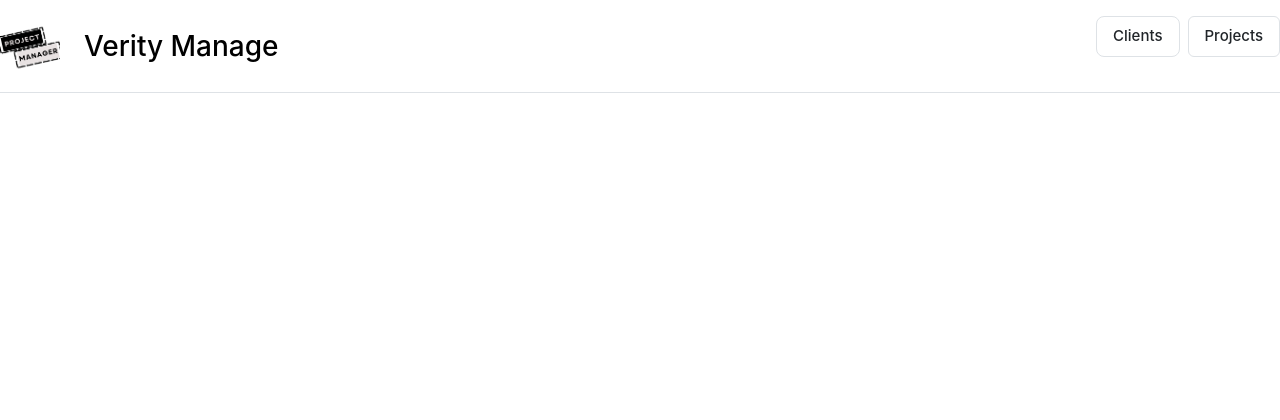
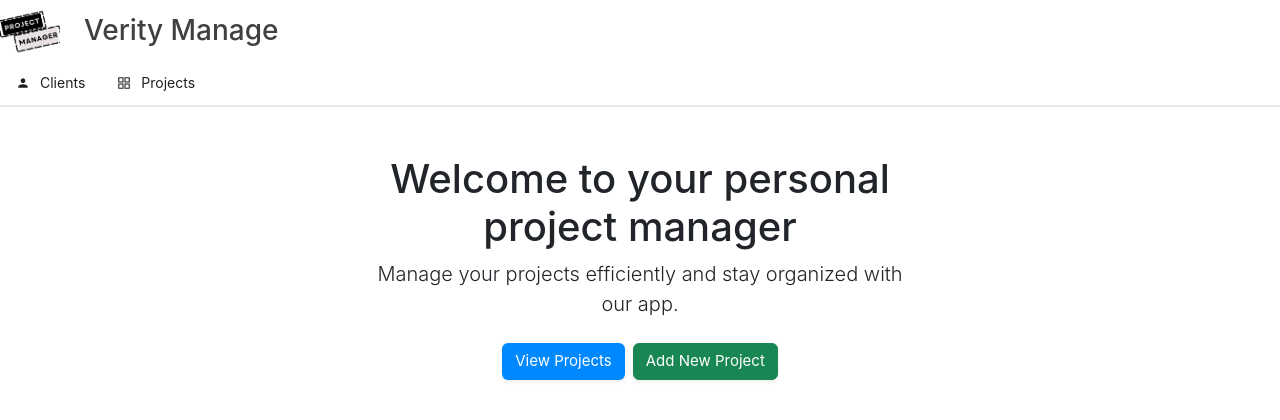
Before and after one commit to Know167/Project-management-project, a React (Create React App) app in the folder client/: page / in a window 1280 px wide. Shown: the top 420 px of the page. Built offline with nearby package versions, Linux system fonts and the light colour scheme.

Commit message:
Gave navigation a new look with Ant-design

```diff
--- a/client/src/components/Header.jsx
+++ b/client/src/components/Header.jsx
@@ -1,8 +1,38 @@
-import logo from './assets/1.png'
+import { useState } from "react";
+import { useNavigate, Outlet } from "react-router-dom";
+import logo from "./assets/1.png";
+import { Menu } from "antd";
+import PersonIcon from "@mui/icons-material/Person";
+import {
+    AppstoreOutlined,
+    MailOutlined,
+    SettingOutlined,
+} from "@ant-design/icons";
 
 const Header = () => {
+    const navigate = useNavigate();
+
+    const items = [
+        {
+            label: "Clients",
+            key: "clients",
+            icon: <PersonIcon/>,
+        },
+        {
+            label: "Projects",
+            key: "projects",
+            icon: <AppstoreOutlined />,
+        },
+    ];
+    const [current, setCurrent] = useState("");
+    const onClick = (e) => {
+        console.log(e.key);
+        navigate(`/${e.key}`);
+        setCurrent(e.key);
+    };
     return (
-      <div className="d-flex flex-wrap justify-content-center py-3 mb-4 border-bottom">
+        <>
+            <div className="justify-content-center mb-3 border-bottom">
                 <a
                     href="/"
                     className="d-flex align-items-center mb-3 mb-md-0 me-md-auto link-body-emphasis text-decoration-none">
@@ -15,8 +45,14 @@ const Header = () => {
                     />
                     <span className="fs-3 fw-medium ms-4">Verity Manage</span>
                 </a>
+                <Menu
+                    onClick={onClick}
+                    selectedKeys={[current]}
+                    mode="horizontal"
+                    items={items}
+                />
 
-          <ul className="nav nav-pills">
+                {/* <ul className="nav nav-pills">
                 <li className="nav-item">
                     <a
                         href="/clients"
@@ -32,9 +68,11 @@ const Header = () => {
                         Projects
                     </a>
                 </li>
-          </ul>
+            </ul> */}
             </div>
+            <Outlet />
+        </>
     );
-}
+};
 
-export default Header
+export default Header;
```
Lines whose indentation alone changed are shown as unchanged.
